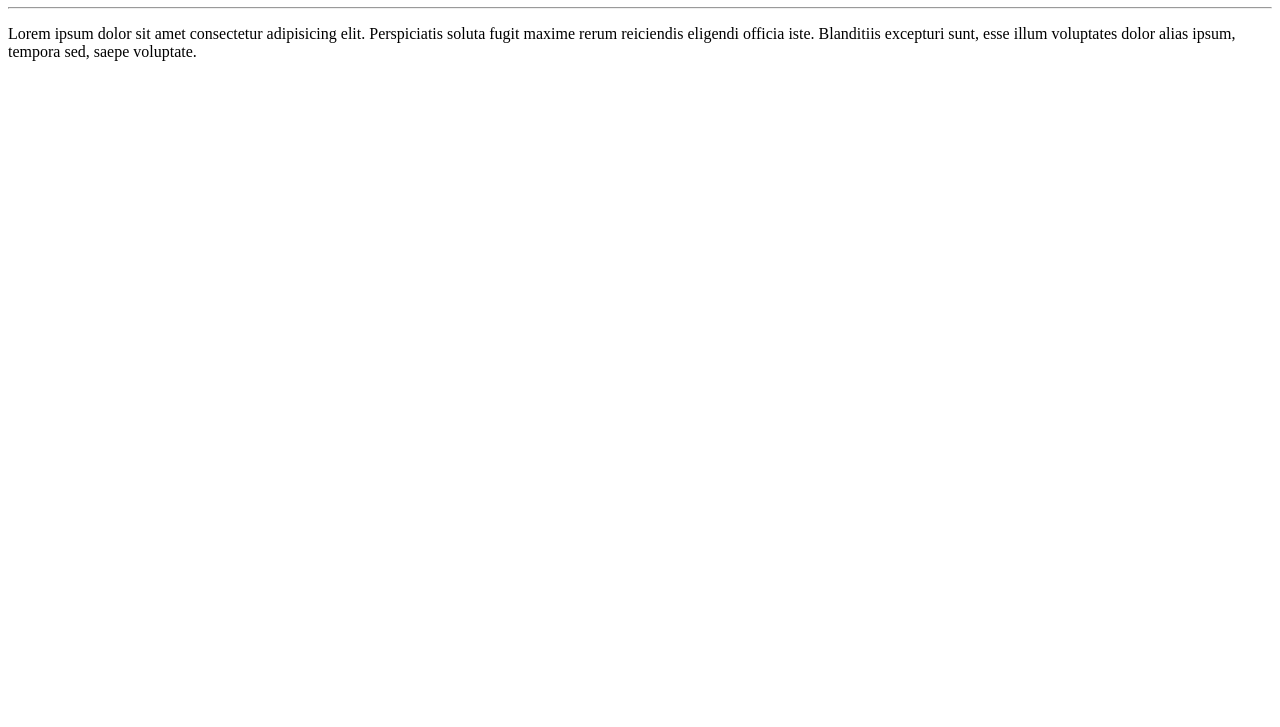
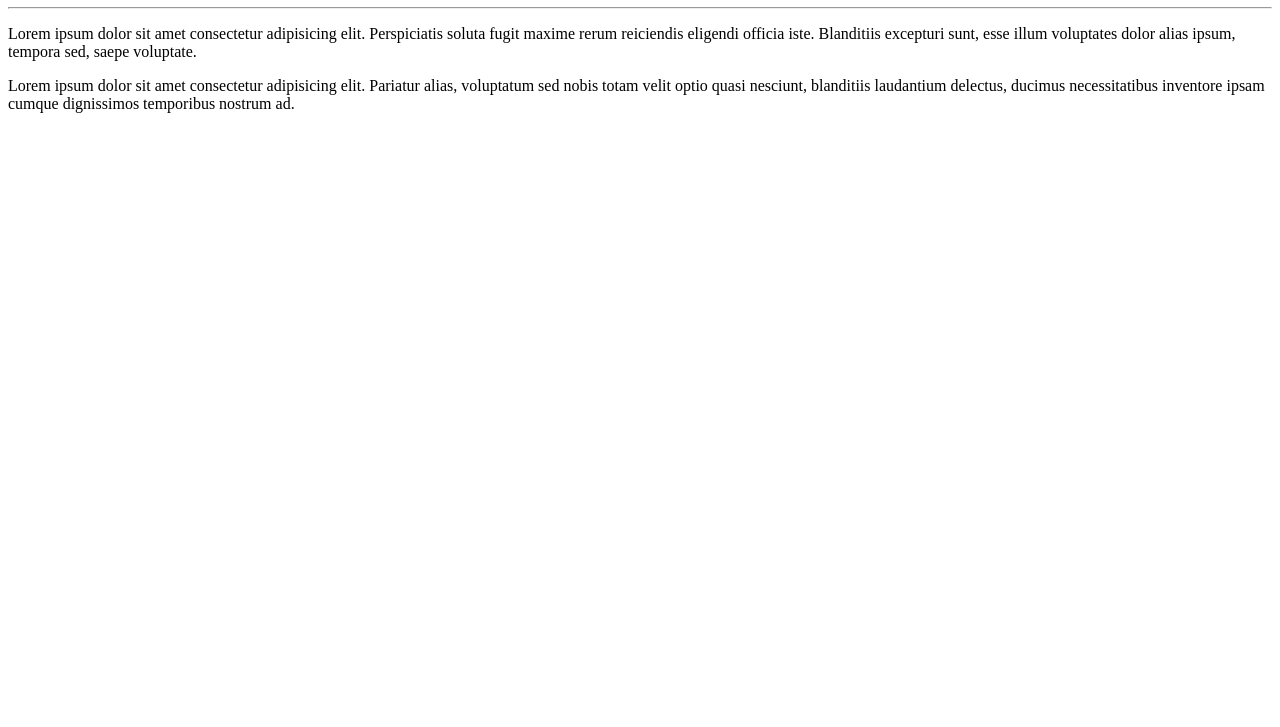
Before and after one commit to DaviFVdev/repN1, a plain HTML site: page siteex/index.html in a window 1280 px wide. Shown: the part 73-800 px from the top of the page. Drawn offline with Linux system fonts and the light colour scheme.

Commit message:
mais 1 paragrafo

```diff
--- a/siteex/index.html
+++ b/siteex/index.html
@@ -12,6 +12,9 @@
     Perspiciatis soluta fugit maxime rerum reiciendis eligendi
     officia iste. Blanditiis excepturi sunt, esse illum voluptates
     dolor alias ipsum, tempora sed, saepe voluptate.</p>
+    <p>Lorem ipsum dolor sit amet consectetur adipisicing elit. Pariatur alias,
+    voluptatum sed nobis totam velit optio quasi nesciunt, blanditiis laudantium delectus,
+    ducimus necessitatibus inventore ipsam cumque dignissimos temporibus nostrum ad.</p>
 
 </body>
 </html>
```
